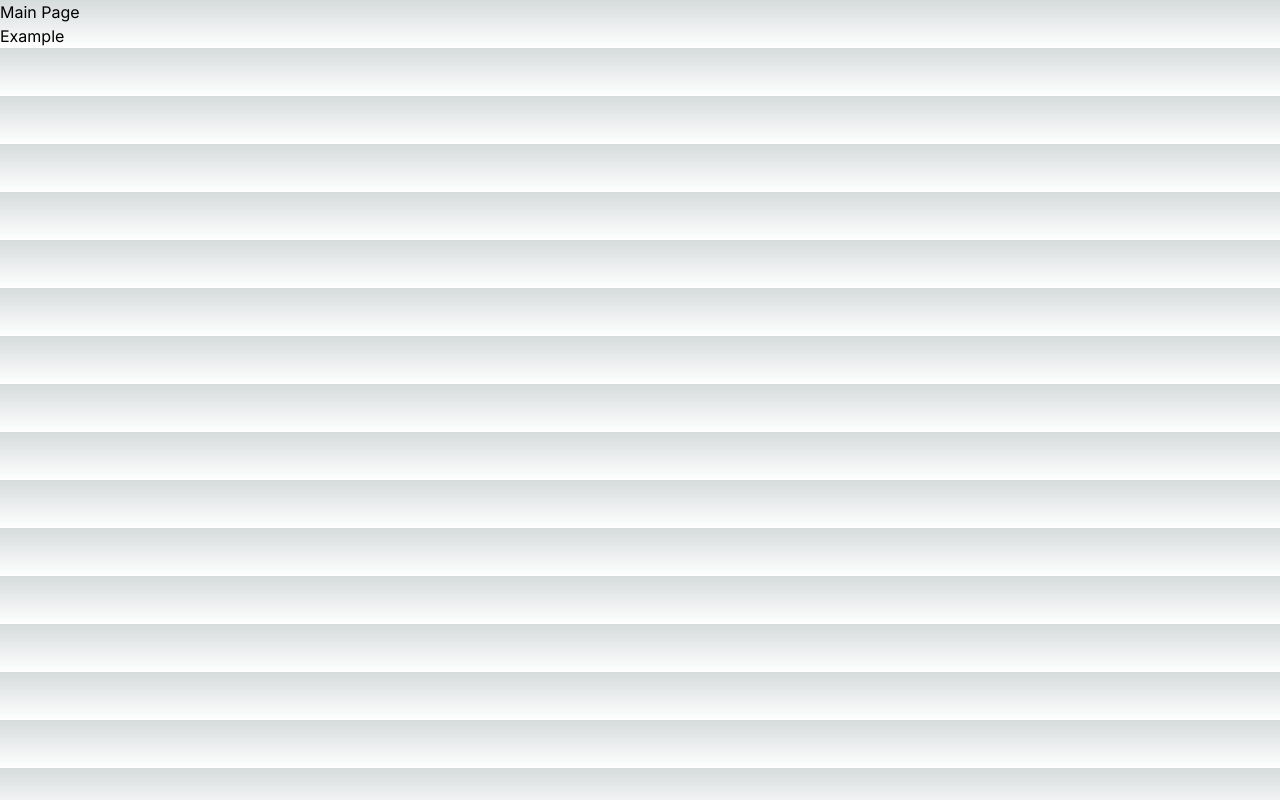
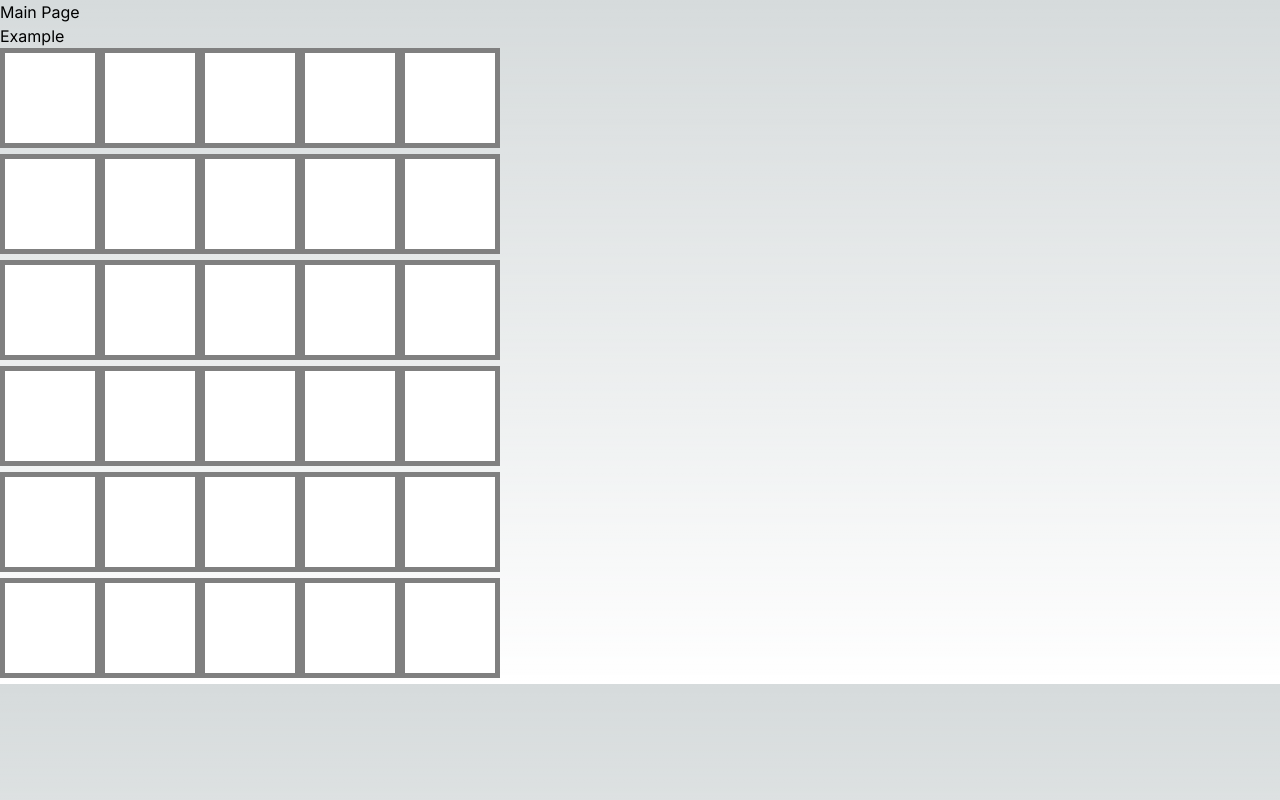
Before and after one commit to rainearcher/wordish, a Next.js app: page / in a window 1280 px wide. Built offline with nearby package versions, Linux system fonts and the light colour scheme.

Commit message:
create grid

```diff
--- a/app/globals.css
+++ b/app/globals.css
@@ -25,3 +25,15 @@ body {
     )
     rgb(var(--background-start-rgb));
 }
+
+.square {
+  display: inline-block;
+  width: 100px;
+  height: 100px;
+  background: white;
+  color: black;
+  border: solid;
+  border-width: 5px;
+  border-color: gray;
+  padding: 5px;
+}
--- a/app/page.tsx
+++ b/app/page.tsx
@@ -1,10 +1,34 @@
-import Image from 'next/image'
-import Link from 'next/link'
+
+
+function LetterSquare({letter}: {letter?: string}) {
+  return <div className="square">{letter}</div>
+}
+
+function Row() {
+  return <div>
+    <LetterSquare/>
+    <LetterSquare/>
+    <LetterSquare/>
+    <LetterSquare/>
+    <LetterSquare/>
+  </div>
+}
+
+function Grid() {
+  return <div style={{display: "block"}}>
+    <Row/>
+    <Row/>
+    <Row/>
+    <Row/>
+    <Row/>
+    <Row/>
+  </div>
+}
 
 export default function Home() {
   return (
     <main>
-
+      <Grid/>
     </main>
 
   )
```
